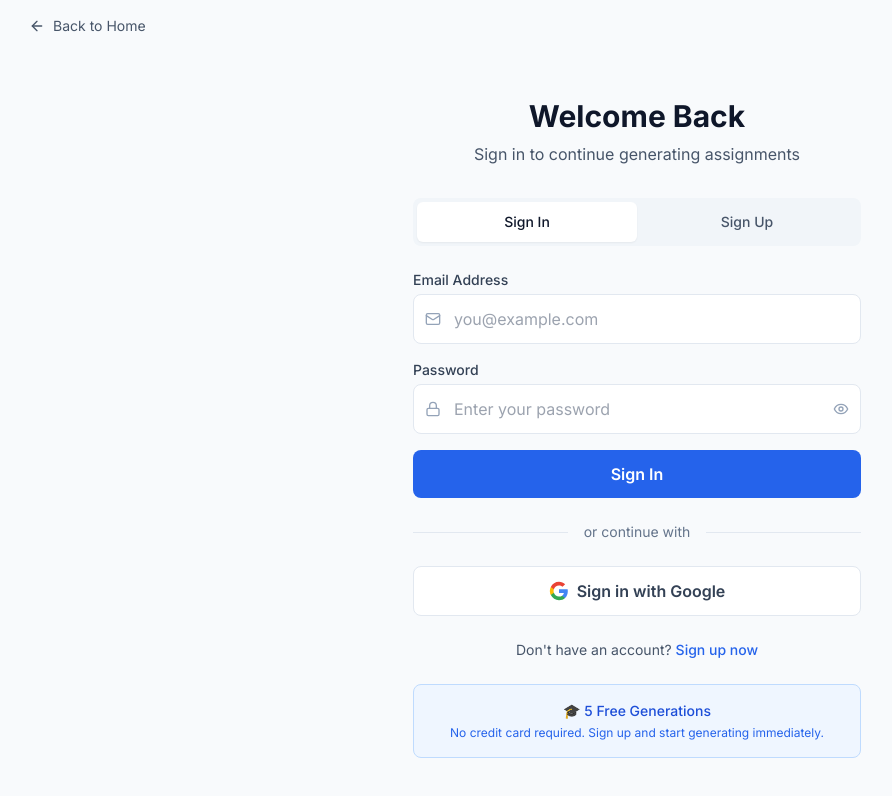
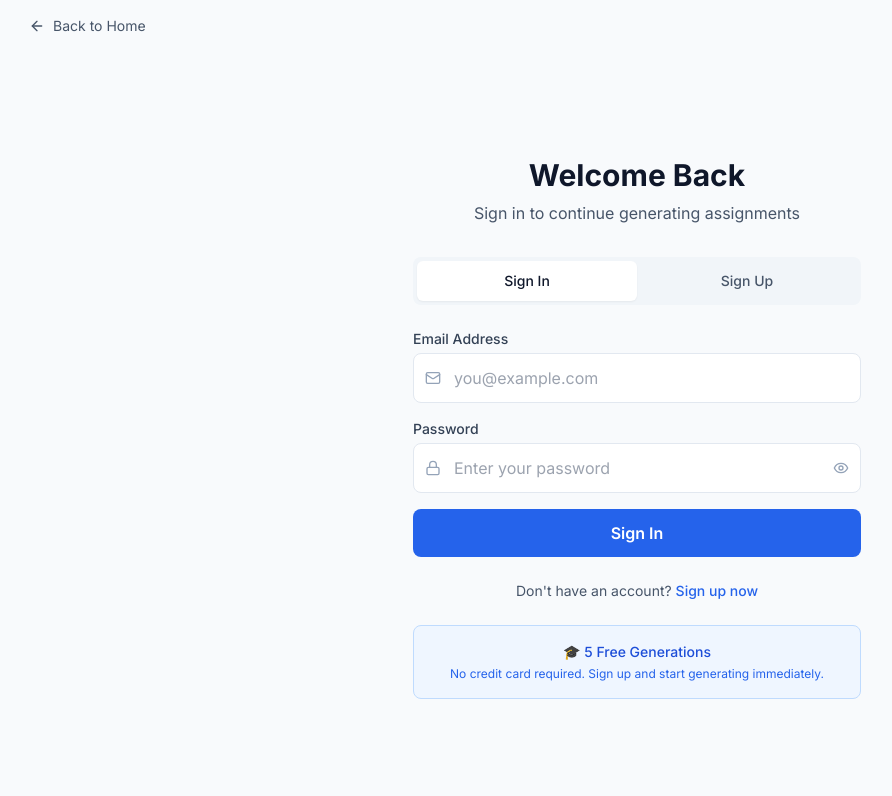
Before and after one commit to CaroJoya/EmberShrubs, a Next.js app: page /auth in a window 1280 px wide. Shown: the top 796 px of the page, without its empty margins (3-895 px from the left). Built offline with nearby package versions, Linux system fonts and the light colour scheme; no server answers.

Commit message:
removed faulty sign in with google

```diff
--- a/app/auth/page.tsx
+++ b/app/auth/page.tsx
@@ -14,17 +14,7 @@ import {
   Loader2,
   ArrowLeft
 } from 'lucide-react';
-import { signInWithGoogle, signInWithEmail, signUpWithEmail } from '@/lib/firebase/auth';
-
-// Google SVG Icon
-const GoogleIcon = () => (
-  <svg className="w-5 h-5" viewBox="0 0 24 24">
-    <path fill="#4285F4" d="M22.56 12.25c0-.78-.07-1.53-.2-2.25H12v4.26h5.92a5.06 5.06 0 0 1-2.2 3.32v2.77h3.57c2.08-1.92 3.28-4.74 3.28-8.1z" />
-    <path fill="#34A853" d="M12 23c2.97 0 5.46-.98 7.28-2.66l-3.57-2.77c-.98.66-2.23 1.06-3.71 1.06-2.86 0-5.29-1.93-6.16-4.53H2.18v2.84C3.99 20.53 7.7 23 12 23z" />
-    <path fill="#FBBC05" d="M5.84 14.09c-.22-.66-.35-1.36-.35-2.09s.13-1.43.35-2.09V7.07H2.18C1.43 8.55 1 10.22 1 12s.43 3.45 1.18 4.93l2.85-2.22.81-.62z" />
-    <path fill="#EA4335" d="M12 5.38c1.62 0 3.06.56 4.21 1.64l3.15-3.15C17.45 2.09 14.97 1 12 1 7.7 1 3.99 3.47 2.18 7.07l3.66 2.84c.87-2.6 3.3-4.53 6.16-4.53z" />
-  </svg>
-);
+import { signInWithEmail, signUpWithEmail } from '@/lib/firebase/auth';
 
 export default function AuthPage() {
   const router = useRouter();
@@ -43,23 +33,6 @@ export default function AuthPage() {
       router.push('/generate');
     }
   }, [user, authLoading, router]);
-
-  const handleGoogleSignIn = async () => {
-    setError(null);
-    setIsLoading(true);
-    try {
-      const result = await signInWithGoogle();
-      if (result.error) {
-        setError(result.error);
-      } else {
-        router.push('/generate');
-      }
-    } catch (err) {
-      setError('Failed to sign in with Google');
-    } finally {
-      setIsLoading(false);
-    }
-  };
 
   const handleEmailAuth = async (e: React.FormEvent) => {
     e.preventDefault();
@@ -238,26 +211,6 @@ export default function AuthPage() {
             </button>
           </form>
 
-          {/* Divider */}
-          <div className="relative my-6">
-            <div className="absolute inset-0 flex items-center">
-              <div className="w-full border-t border-slate-200"></div>
-            </div>
-            <div className="relative flex justify-center text-sm">
-              <span className="px-4 bg-slate-50 text-slate-500">or continue with</span>
-            </div>
-          </div>
-
-          {/* Google Button */}
-          <button
-            onClick={handleGoogleSignIn}
-            disabled={isLoading}
-            className="w-full bg-white border border-slate-200 text-slate-700 py-3 rounded-lg font-semibold hover:bg-slate-50 transition-colors flex items-center justify-center gap-2"
-          >
-            <GoogleIcon />
-            {activeTab === 'login' ? 'Sign in with Google' : 'Sign up with Google'}
-          </button>
-
           {/* Switch tab link */}
           <p className="text-center text-sm text-slate-600 mt-6">
             {activeTab === 'login' ? (
--- a/components/Navbar.tsx
+++ b/components/Navbar.tsx
@@ -5,21 +5,12 @@ import React from 'react';
 import Link from 'next/link';
 import { usePathname } from 'next/navigation';
 import { useAuth } from '@/contexts/AuthContext';
-import { signInWithGoogle } from '@/lib/firebase/auth';
 import { LogOut, User, Sparkles, Menu, X } from 'lucide-react';
 
 export const Navbar = () => {
   const pathname = usePathname();
   const { user, signOut, isPremium } = useAuth();
   const [isMenuOpen, setIsMenuOpen] = React.useState(false);
-
-  const handleSignIn = async () => {
-    try {
-      await signInWithGoogle();
-    } catch (error) {
-      console.error('Sign in failed:', error);
-    }
-  };
 
   // Show different navbars based on route
   const isLandingPage = pathname === '/';
--- a/lib/firebase/auth.ts
+++ b/lib/firebase/auth.ts
@@ -3,8 +3,6 @@ import {
   auth
 } from './config';
 import {
-  signInWithPopup,
-  GoogleAuthProvider,
   signInWithEmailAndPassword,
   createUserWithEmailAndPassword,
   signOut as firebaseSignOut,
@@ -13,19 +11,6 @@ import {
   sendPasswordResetEmail,
   AuthError,
 } from 'firebase/auth';
-
-const googleProvider = new GoogleAuthProvider();
-
-// Sign in with Google
-export const signInWithGoogle = async () => {
-  try {
-    const result = await signInWithPopup(auth, googleProvider);
-    return { user: result.user, error: null };
-  } catch (error) {
-    const authError = error as AuthError;
-    return { user: null, error: authError.message };
-  }
-};
 
 // Sign in with Email/Password
 export const signInWithEmail = async (email: string, password: string) => {
```
